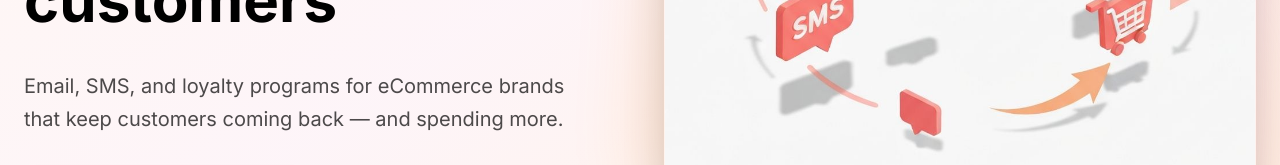
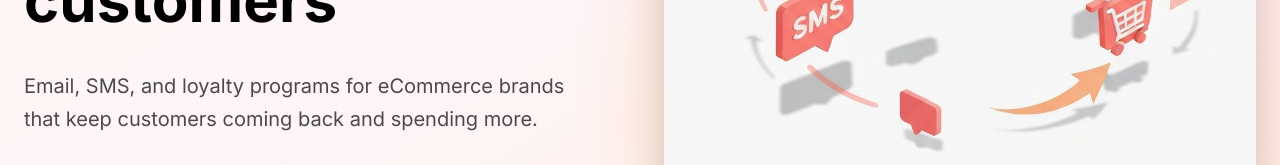
Before and after one commit to marysemenovawork/stiqy-website, a Next.js app: page / in a window 1280 px wide. Shown: the part 582-747 px from the top of the page. Built offline with nearby package versions, Linux system fonts and the light colour scheme.

Commit message:
Remove dash from hero subtitle

```diff
--- a/components/hero.tsx
+++ b/components/hero.tsx
@@ -21,7 +21,7 @@ export function Hero() {
               We build retention systems that turn one-time buyers into lifelong customers
             </h1>
             <p className="text-lg md:text-xl text-black/70 max-w-xl leading-relaxed">
-              Email, SMS, and loyalty programs for eCommerce brands that keep customers coming back — and spending more.
+              Email, SMS, and loyalty programs for eCommerce brands that keep customers coming back and spending more.
             </p>
             <div className="flex flex-col sm:flex-row gap-4">
               <Button
```
